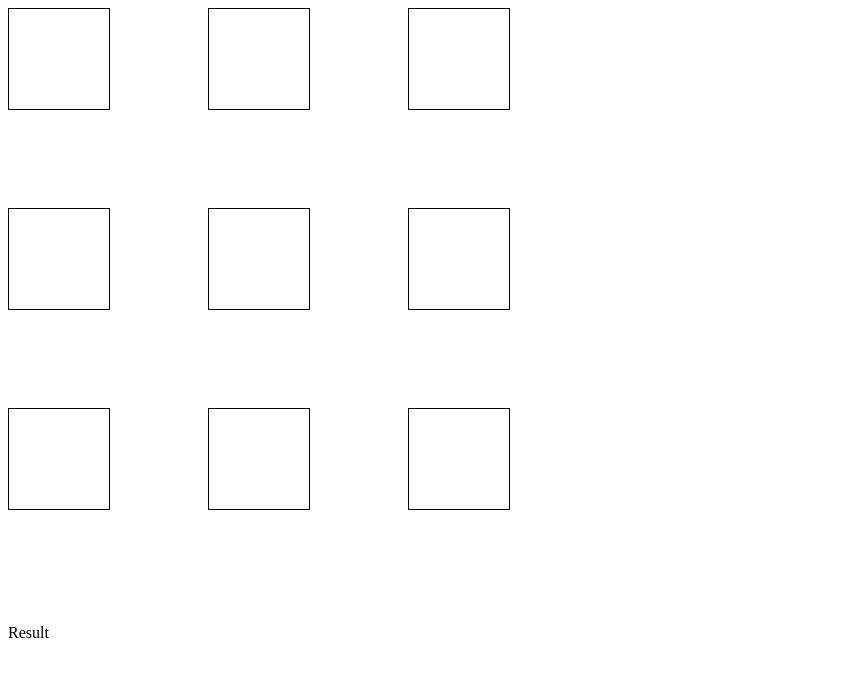
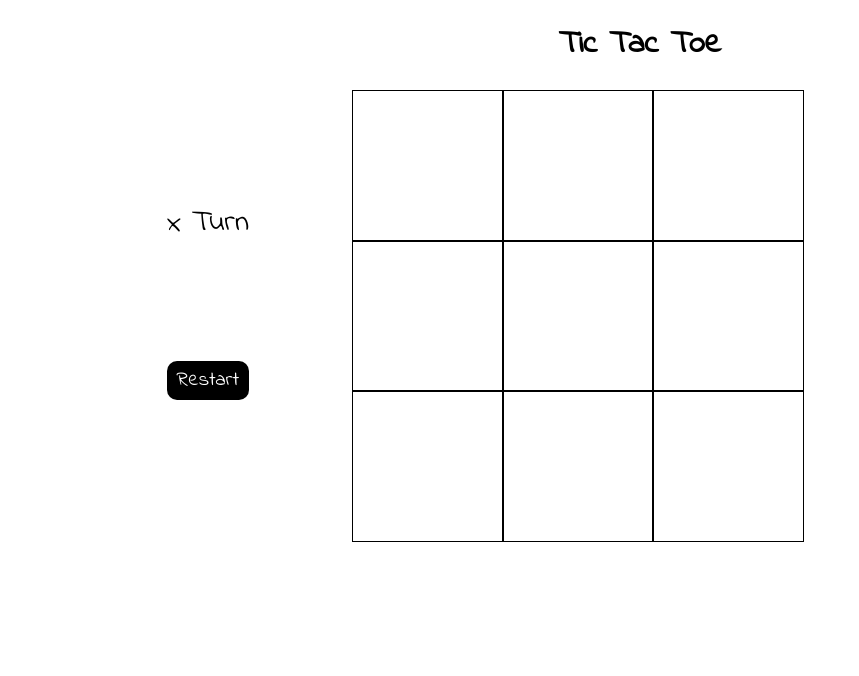
Before and after one commit to shermansjliu/tic-tac-toe-js, a plain HTML site: page index.html in a window 1280 px wide. Shown: the whole page, without its empty margins (0-859 px from the left). Drawn offline with Linux system fonts and the light colour scheme.

Commit message:
polished UI and added restart button

```diff
--- a/index.html
+++ b/index.html
@@ -5,11 +5,17 @@
     <meta name="viewport" content="width=device-width, initial-scale=1.0">
     <meta http-equiv="X-UA-Compatible" content="ie=edge">
     <link rel="stylesheet" href="main.css">
+    <link href="https://fonts.googleapis.com/css?family=Indie+Flower&display=swap" rel="stylesheet">
     <title>Document</title>
 </head>
 <body>
-
+    <h1 class="title">Tic Tac Toe</h1>
     <div class="container">
+        <div class="ui-container">
+            <div class="turn">x Turn</div>
+            <div><button class="restart">Restart</button></div>
+        </div>
+    <div class="game-container">
         <div class="cell" data-pos="0"></div>
         <div class="cell" data-pos="1"></div>
         <div class="cell" data-pos="2"></div>
@@ -20,7 +26,8 @@
         <div class="cell" data-pos="7"></div>
         <div class="cell" data-pos="8"></div>
     </div>
-    <p class="result">Result</p>
+</div>
+    <p class="result"></p>
 
     <script src="main.js"></script>
 </body>
--- a/main.css
+++ b/main.css
@@ -1,6 +1,6 @@
 .cell {
-    height:100px;
-    width:100px;
+    height:150px;
+    width:150px;
     border: solid 1px black;
     color:black;
     display: grid;
@@ -9,9 +9,51 @@
     font-size: 30px;
 }
 
+.title {
+    text-align: center;
+}
+body, button{
+    margin: 0 5% 0 5%;
+    font-family: 'Indie Flower', cursive;
+}
+
+.game-container {
+    justify-content: left;
+    align-content: center;
+    display: grid;
+    grid-template-columns: repeat(3, 150px);
+    grid-template-rows: repeat(3, 150px);
+}
+
 .container {
+    width: 100%;
+    display: grid;
+    grid-template-columns: 1fr 3fr;
 
-    display: grid;
-    grid-template-columns: repeat(3, 200px);
-    grid-template-rows: repeat(3, 200px);
 }
+
+
+.restart {
+    padding: 5px 10px 5px 10px;
+    background-color: black;
+    color: white;
+    border: none;
+    border-radius: 10px;
+    margin-bottom: 10%;
+    font-size: 20px;
+}
+.ui-container{
+    height: 100%;
+    width: 100%;
+    display: flex;
+    flex-direction: column;
+    justify-content: space-evenly;
+    font-size: 30px;
+    text-align: center;
+}
+
+
+.result {
+    text-align: center;
+    font-size: 30px;
+}
--- a/main.js
+++ b/main.js
@@ -157,8 +157,6 @@ document.querySelectorAll('.cell').forEach((cell) => {
         if(!boardModule.isGameOver()){
             boardModule.move(row, col);
             displayControllerModule.render();
-        } else {
-
         }
     })
 })
```
